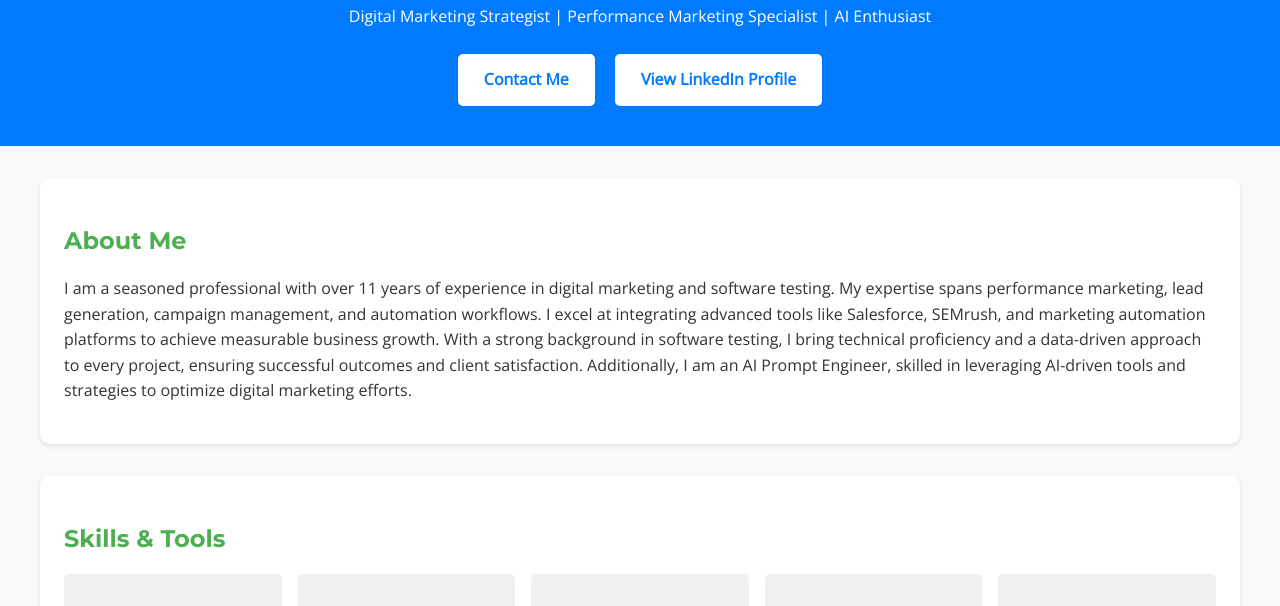
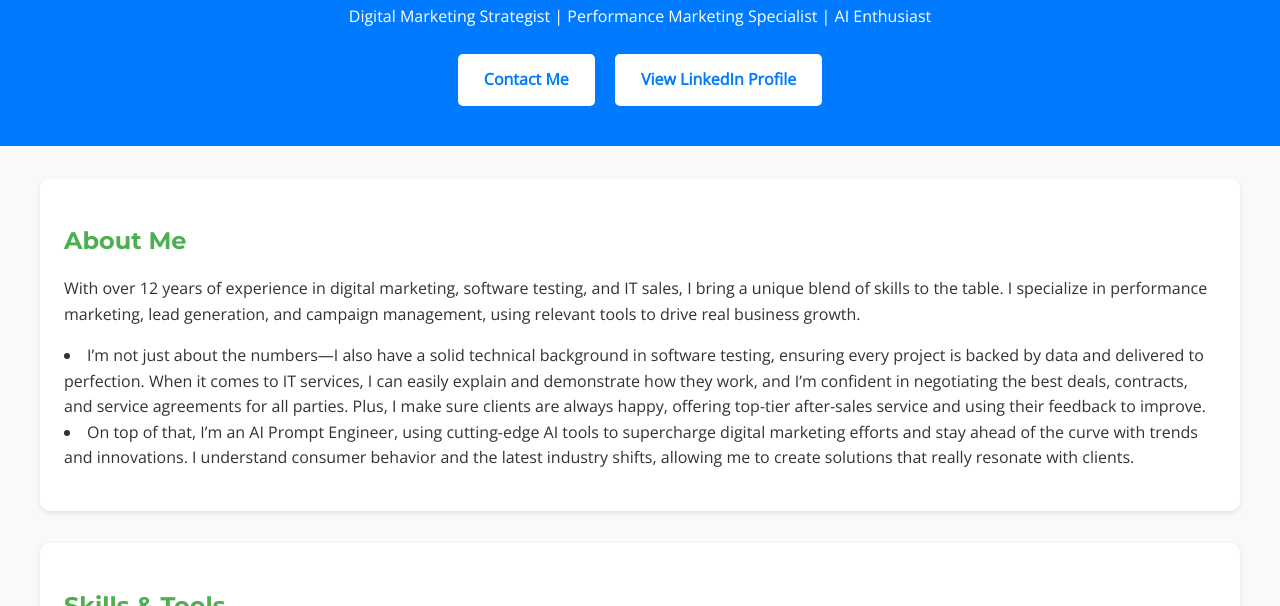
Before and after one commit to Kavitha-here/Marketing-portfolio, a plain HTML site: page index.html in a window 1280 px wide. Shown: the part 122-728 px from the top of the page. Drawn offline with nearby package versions, Linux system fonts and the light colour scheme.

Commit message:
Update index.html
Added desc

```diff
--- a/index.html
+++ b/index.html
@@ -44,7 +44,11 @@
     <main>
         <section id="about">
             <h2>About Me</h2>
-            <p>I am a seasoned professional with over 11 years of experience in digital marketing and software testing. My expertise spans performance marketing, lead generation, campaign management, and automation workflows. I excel at integrating advanced tools like Salesforce, SEMrush, and marketing automation platforms to achieve measurable business growth. With a strong background in software testing, I bring technical proficiency and a data-driven approach to every project, ensuring successful outcomes and client satisfaction. Additionally, I am an AI Prompt Engineer, skilled in leveraging AI-driven tools and strategies to optimize digital marketing efforts.</p>
+            <p>With over 12 years of experience in digital marketing, software testing, and IT sales, I bring a unique blend of skills to the table. I specialize in performance marketing, lead generation, and campaign management, using relevant tools to drive real business growth.
+
+<li>I’m not just about the numbers—I also have a solid technical background in software testing, ensuring every project is backed by data and delivered to perfection. When it comes to IT services, I can easily explain and demonstrate how they work, and I’m confident in negotiating the best deals, contracts, and service agreements for all parties. Plus, I make sure clients are always happy, offering top-tier after-sales service and using their feedback to improve.</li>
+
+<li>On top of that, I’m an AI Prompt Engineer, using cutting-edge AI tools to supercharge digital marketing efforts and stay ahead of the curve with trends and innovations. I understand consumer behavior and the latest industry shifts, allowing me to create solutions that really resonate with clients.</li></p>
         </section>
 
         <section id="skills">
```
